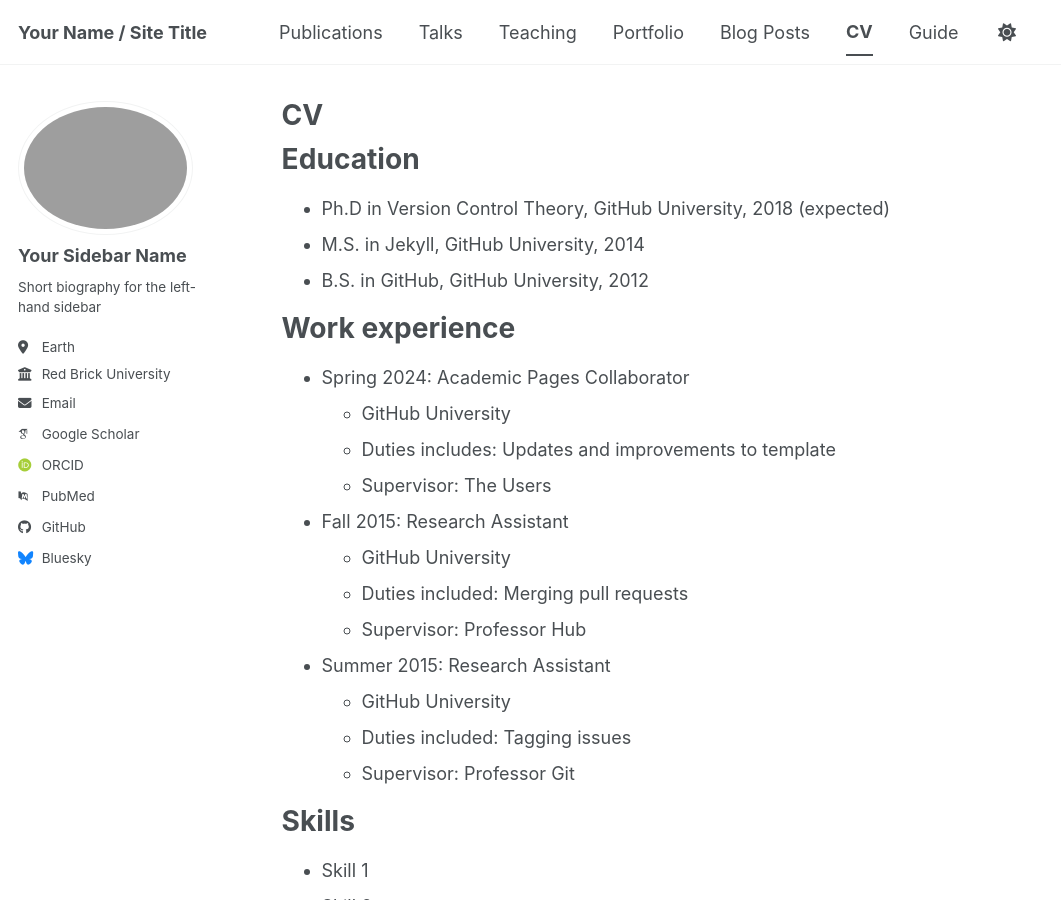
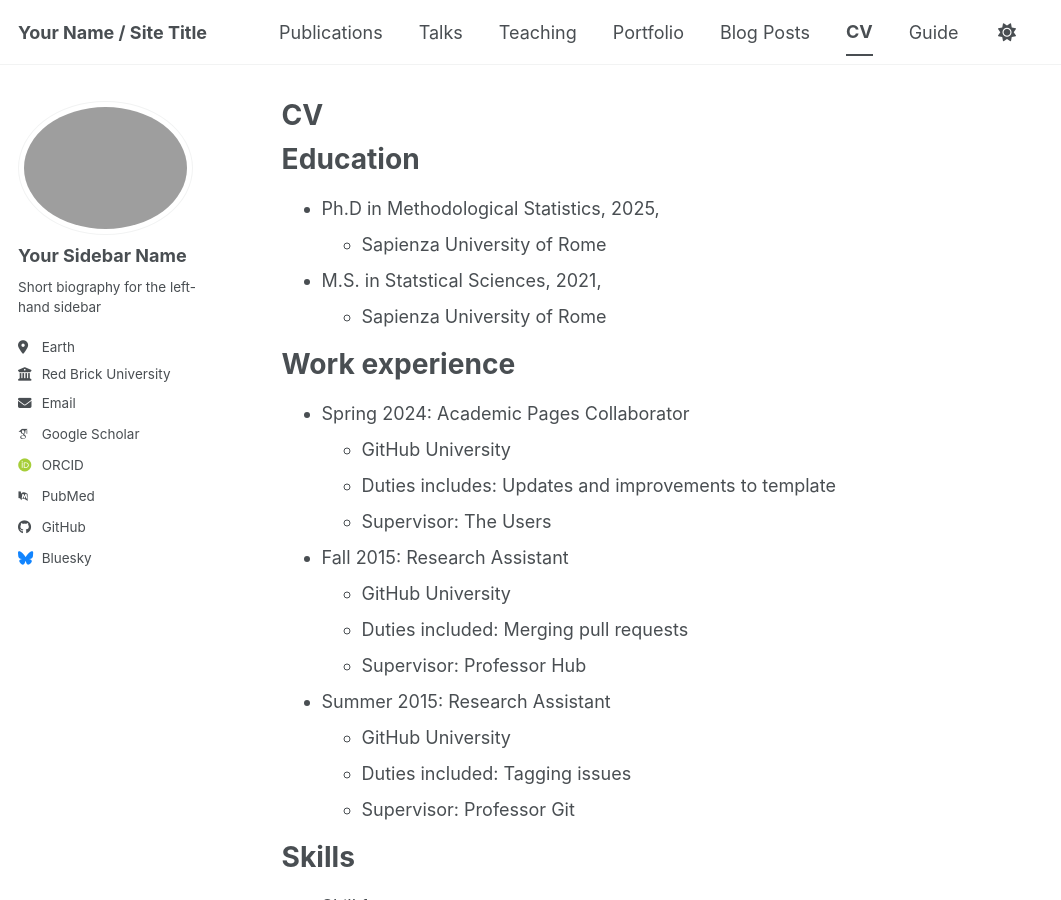
Before and after one commit to framar1997/framar1997.github.io, a Jekyll site: the page built from _pages/cv.md, in a window 1280 px wide and 900 px high. Shown: the whole window, without its empty margins (0-1061 px from the left). Built offline with Jekyll 4.4.1, drawn with Linux system fonts in a browser that asks for light colours; some web fonts are replaced; a script bundle is joined from its source files by our own code; library files that are not in the unit come from our copies.

Commit message:
Update cv.md

```diff
--- a/_pages/cv.md
+++ b/_pages/cv.md
@@ -11,9 +11,10 @@ redirect_from:
 
 Education
 ======
-* Ph.D in Version Control Theory, GitHub University, 2018 (expected)
-* M.S. in Jekyll, GitHub University, 2014
-* B.S. in GitHub, GitHub University, 2012
+* Ph.D in Methodological Statistics, 2025,
+  * Sapienza University of Rome
+* M.S. in Statstical Sciences, 2021,
+  * Sapienza University of Rome
 
 Work experience
 ======
```
